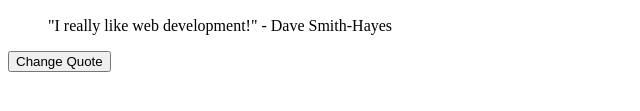
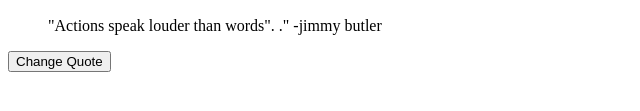
Before and after one commit to Luay2008/HammerHacks2024, a plain HTML site: page index.html in a window 1280 px wide. Both pictures are taken after a click on the button "Change Quote". Shown: the part 567-678 px from the top of the page, 0-640 px from the left. Drawn offline with Linux system fonts and the light colour scheme.

Commit message:
Update index.html

```diff
--- a/index.html
+++ b/index.html
@@ -19,9 +19,9 @@
         <h1>My Cool Website</h1>
         <p>I think HTML is neat!</p>
 
-        <img src="https://www.lectura-specs.com/models/renamed/orig/rigid-dump-truck-777-g-caterpillar.jpg">
+        <img src="https://encrypted-tbn0.gstatic.com/images?q=tbn:ANd9GcRuK_p5Bs6qSiajLC9UtGja7ER90bFP1PwhVw&s">
 
-        <blockquote>"I looked like this when I was young, and I still do." - Yogi Berra</blockquote>
+        <blockquote>"Actions speak louder than words". ." -jimmy butler</blockquote>
         <button onclick="changeQuote()">Change Quote</button>
 
         <script>
@@ -29,10 +29,9 @@
 
             function changeQuote() {
                 var quotes = [
-                    `"I really like web development!" - Dave Smith-Hayes`,
-                    `"I am enjoying my time at Hammer Hacks!" - Dave Smith-Hayes`,
-                    `"Dumptrucks!" - My Son`,
-                    `"I looked like this when I was young, and I still do." - Yogi Berra`
+                    `"they told me i couldnt thats why i did" - jimmy butler`,
+                    `"The main thing is confidence.- jimmy butler
+                    `" My whole life, people have doubted me. - jimmy butler
                 ];
 
                 var blockquote = document.querySelector("blockquote");
```
